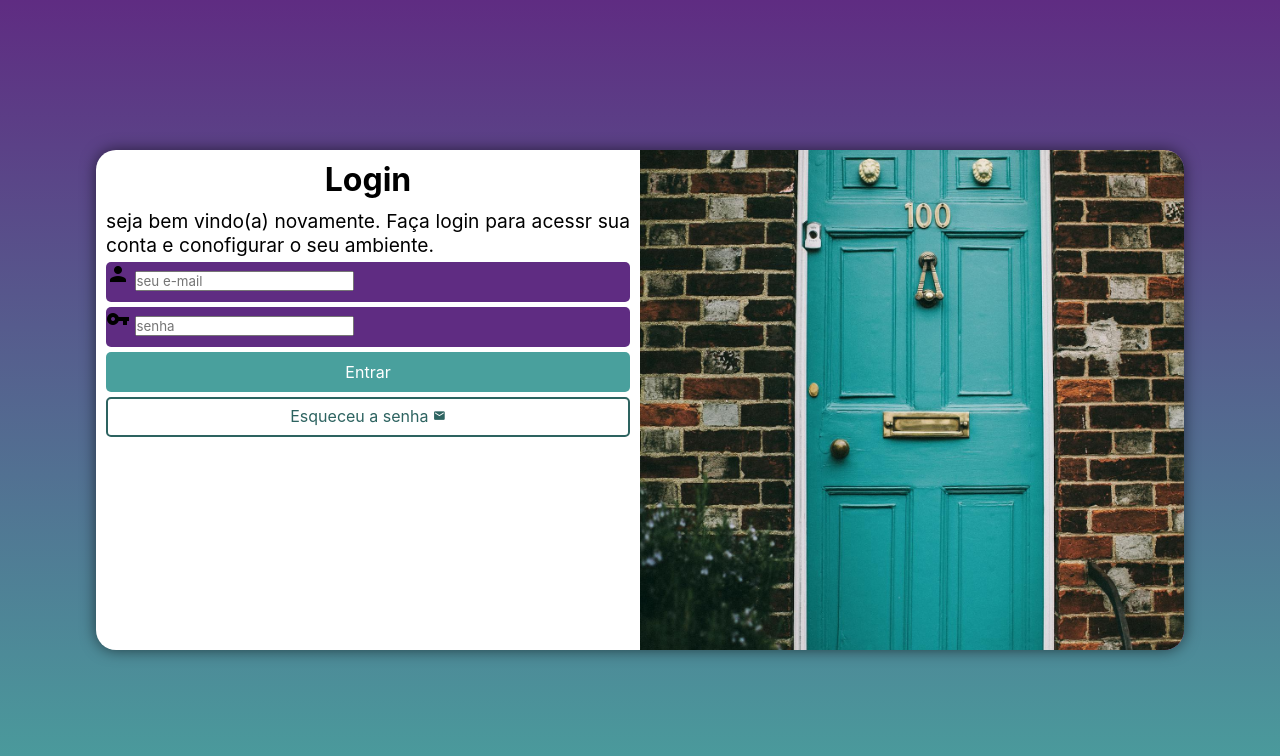
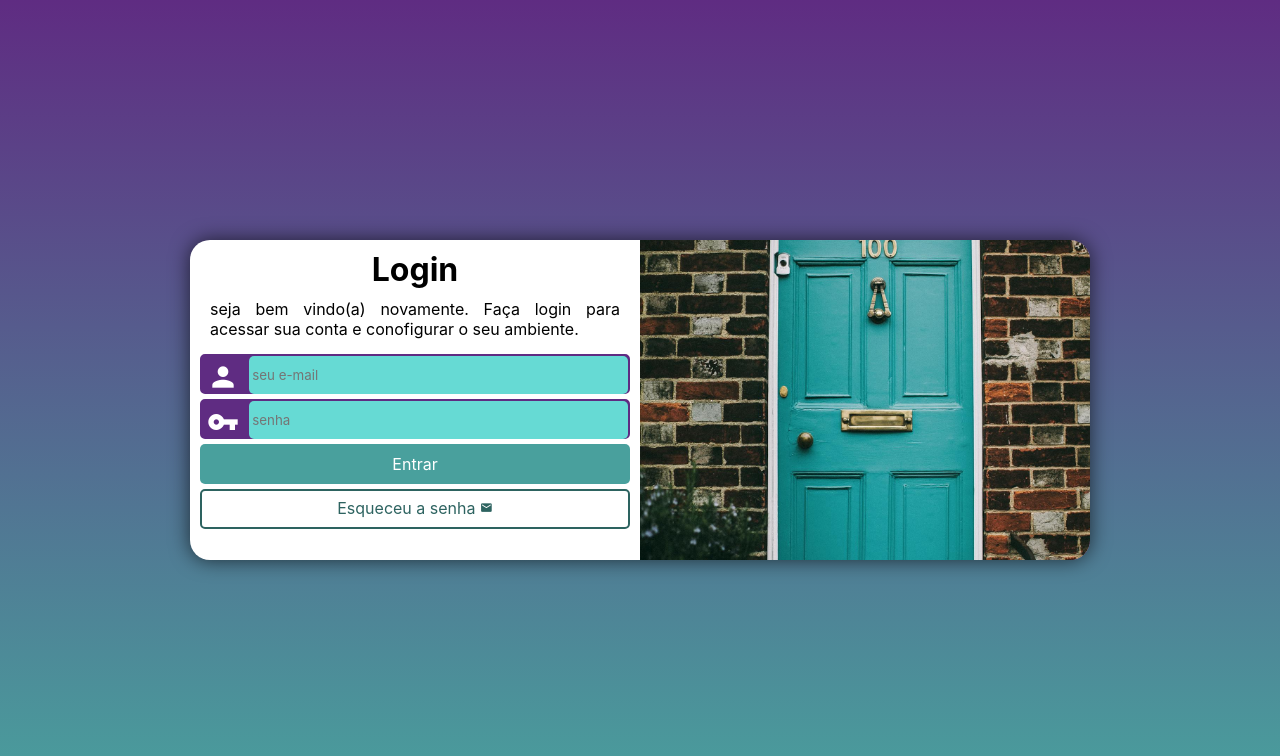
Before and after one commit to entony-katy/projeto-login, a plain HTML site: page index.html in a window 1280 px wide. Drawn offline with Linux system fonts and the light colour scheme.

Commit message:
finalizando...

```diff
--- a/estilos/media-query.css
+++ b/estilos/media-query.css
@@ -10,6 +10,7 @@
 
     section {
         width: 80vw;
+        height: 300px;
     }
 
     div#foto {
@@ -30,6 +31,7 @@
 
     div#formulario > p {
         font-size: .9em;
+        margin:10px 20px ;
     }
 }
 
@@ -43,7 +45,8 @@
     }
 
     section {
-        width: 85%;
+        width: 900px;
+        height: 320px;
     }
 
     div#foto {
@@ -63,6 +66,8 @@
     }
 
     div#formulario > p {
-        font-size:1.2em ;
+        font-size:1em ;
+        margin: 0px 10px 15px 10px
     }
+
 }
--- a/estilos/style.css
+++ b/estilos/style.css
@@ -31,16 +31,16 @@ section {
     position: absolute;
     top: 50%;
     left:50%;
-    transform: translate(-50%, -50%);
     overflow: hidden;
 
     height: 500px;
     width: 260px;
     background-color: white;
     border-radius: 20px;
-    box-shadow: 0px 0px 15px rgba(0, 0, 0, 0.564);
+    box-shadow: 0px 0px 20px rgba(0, 0, 0, 0.652);
 
-    transition: width .4s ;
+    transform: translate(-50%, -50%);
+    transition: width .3s, height .3s ;
     transition-timing-function: ease;
 
 }
@@ -73,11 +73,37 @@ form > div.campo {
     height: 40px;
     margin: 5px 0px;
     border-radius: 5px;
+    border: 2px solid #5f2c82;
 }
 
+form > div.campo > span {
+    font-size: 2em;
+    padding: 5px;
+    color: white;
+}
+
+form > div.campo > input {
+    height: 38px;
+    width: calc(100% - 47px);
+    background-color: #66dad4;
+
+    border-radius: 5px;
+    border: none;
+    transform: translateY(-13px);
+}
+
+form > div.campo > input:hover {
+    background-color: white;
+}
+/*
+input:focus-within {
+    isso serve para quando for digitar dentro de um input, então tera as alterações neste campo.
+}
+*/
 form label {
     display: none;
 }
+
 
 form > input[type=submit] {
     display: block;
@@ -89,6 +115,7 @@ form > input[type=submit] {
     border-radius: 5px;
     color: white;
     margin-bottom: 5px;
+    cursor: pointer;
 }
 
 form > input[type=submit]:hover {
--- a/index.html
+++ b/index.html
@@ -15,17 +15,17 @@
         </div>
         <div id="formulario">
             <h1>Login</h1>
-            <p>seja bem vindo(a) novamente. Faça login para acessr sua conta e conofigurar o seu ambiente.</p>
+            <p>seja bem vindo(a) novamente. Faça login para acessar sua conta e conofigurar o seu ambiente.</p>
 
             <form action="cadastro.php" method="get" autocomplete="on">
                 <div class="campo">
                     <span class="material-icons">person</span>
-                    <input type="email" name="login" id="ilogin" autocomplete="email" placeholder="seu e-mail" required maxlength="30">
+                    <input type="email" name="login" id="ilogin" autocomplete="email" placeholder=" seu e-mail" required maxlength="30">
                     <label for="ilogin">login</label>
                 </div>
                 <div class="campo">
                     <span class="material-icons">vpn_key</span>
-                    <input type="password" name="senha" id="isenha" autocomplete="new-password" placeholder="senha" minlength="4" maxlength="20" required>
+                    <input type="password" name="senha" id="isenha" autocomplete="new-password" placeholder=" senha" minlength="4" maxlength="20" required>
                     <label for="isenha">senha</label>
                 </div>
                 <input type="submit" value="Entrar">
```
